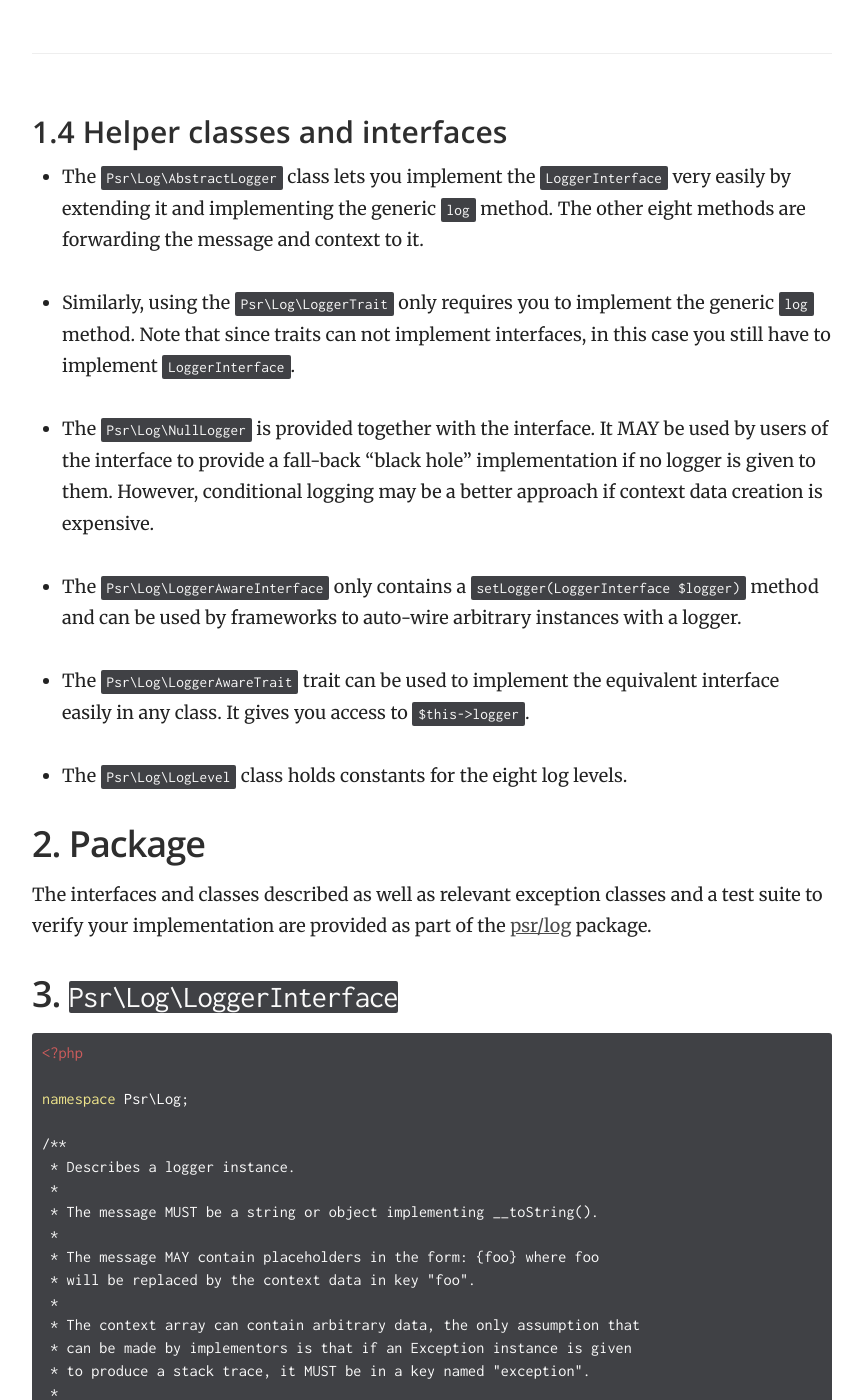
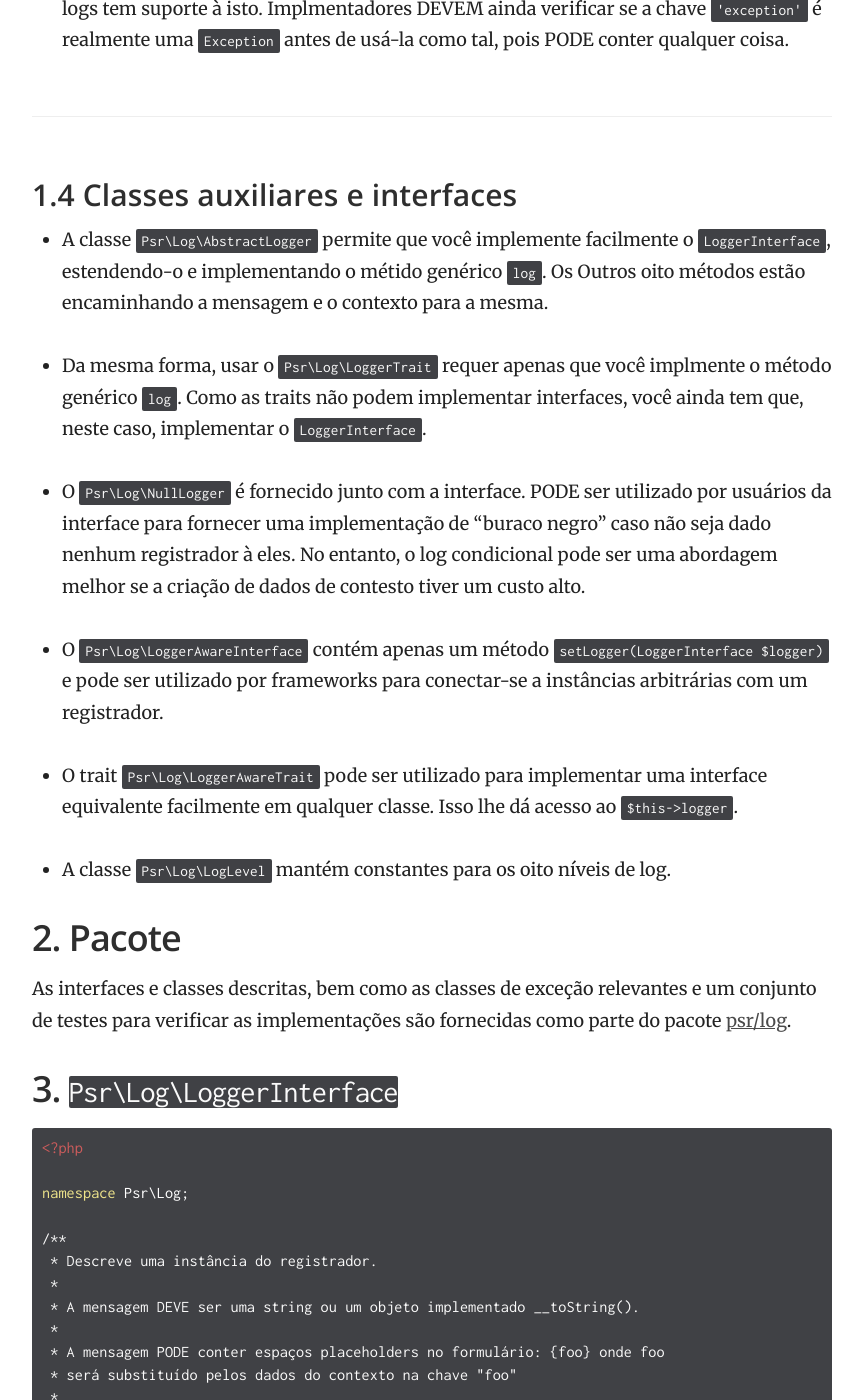
Before and after one commit to phprn/psr, a Jekyll site: the page built from _docs/psr/PSR-3-logger-interface.md, in a window 1280 px wide and 1400 px high, scrolled down 3368 px. Shown: the whole window, without its empty margins (358-1221 px from the left). Built offline with Jekyll 4.4.1, drawn with Linux system fonts in a browser that asks for light colours; some of the changed text lies outside the part shown.

Commit message:
PSR-3 translated

```diff
--- a/_docs/psr/PSR-3-logger-interface.md
+++ b/_docs/psr/PSR-3-logger-interface.md
@@ -4,146 +4,147 @@ category: PSRs
 order: 4
 ---
 
-Logger Interface
+Interface de Log
 ================
 
-This document describes a common interface for logging libraries.
+Este documento descreve uma interface comum para registrar bibliotecas.
 
-The main goal is to allow libraries to receive a `Psr\Log\LoggerInterface`
-object and write logs to it in a simple and universal way. Frameworks
-and CMSs that have custom needs MAY extend the interface for their own
-purpose, but SHOULD remain compatible with this document. This ensures
-that the third-party libraries an application uses can write to the
-centralized application logs.
+O objetivo principal é permitir que bibliotecas recebam o objeto `Psr\Log\LoggerInterface`
+e gravem logs nesta, de maneira simples e universal. Frameworks e CMSs(sigla para
+Content Manage Systems - Sistemas de Gerenciamento de Conteúdo) que têm necessidades
+personalizadas PODEM estender a interface para suas próprias finalidades, mas DEVEM permanecer
+compatíveis com este documento. Isso garante que as bibliotecas de terceiros que um aplicativo
+utiliza, possam gravar nos logs de aplicativos centralizados.
 
-The key words "MUST", "MUST NOT", "REQUIRED", "SHALL", "SHALL NOT", "SHOULD",
-"SHOULD NOT", "RECOMMENDED", "MAY", and "OPTIONAL" in this document are to be
-interpreted as described in [RFC 2119][].
+As palavras-chave "MUST", "MUST NOT", "REQUIRED", "SHALL", "SHALL NOT", "SHOULD",
+"SHOULD NOT", "RECOMMENDED", "MAY", and "OPTIONAL" nesse documento devem ser
+interpretadas como descrito na [RFC 2119][].
 
-The word `implementor` in this document is to be interpreted as someone
-implementing the `LoggerInterface` in a log-related library or framework.
-Users of loggers are referred to as `user`.
+A palavra `implementador` nesse documento deve ser interpretada como alguém
+implementando o `LoggerInterface` em uma biblioteca ou framework relacionado
+ao log. Usuários que utilizam logs são chamados de `user`.
 
 [RFC 2119]: http://tools.ietf.org/html/rfc2119
 
-## 1. Specification
+## 1. Especificação
 
-### 1.1 Basics
+### 1.1 Noções básicas
 
-- The `LoggerInterface` exposes eight methods to write logs to the eight
-  [RFC 5424][] levels (debug, info, notice, warning, error, critical, alert,
-  emergency).
+- O `LoggerInterface` expõe oito método para gravar logs nos oito níveis [RFC 5424][]
+  (depuração, informações, notificação prévia, aviso, erro, crítico, alerta, emergência).
 
-- A ninth method, `log`, accepts a log level as the first argument. Calling this
-  method with one of the log level constants MUST have the same result as
-  calling the level-specific method. Calling this method with a level not
-  defined by this specification MUST throw a `Psr\Log\InvalidArgumentException`
-  if the implementation does not know about the level. Users SHOULD NOT use a
-  custom level without knowing for sure the current implementation supports it.
+- Um nono método, `log`, aceita um nível de log como primeiro argumento. Chamar esse método
+  com uma das constantes com uma das constantes de nível de log DEVE ter o mesmo resultado
+  quando um método de nível específico é chamado. Chamando este método com um nível não
+  definido por esta especificação, DEVE retornar um `Psr\Log\InvalidArgumentException`
+  se a implementação não conhecer o nível. Os usuários NÃO DEVEM usar um nível
+  personalizado sem saber ao certo se a implementação atual o suporta.
 
 [RFC 5424]: http://tools.ietf.org/html/rfc5424
 
-### 1.2 Message
+### 1.2 Messagem
 
-- Every method accepts a string as the message, or an object with a
-  `__toString()` method. Implementors MAY have special handling for the passed
-  objects. If that is not the case, implementors MUST cast it to a string.
+- Todo Método aceita uma string como a mensagem, ou um objeto com o método
+  `__toString()`. Implementadores PODEM ter tratamento especial para os
+  objectos passados. Se esse não for o caso, implementadores DEVEM lança-lo
+  para uma string.
 
-- The message MAY contain placeholders which implementors MAY replace with
-  values from the context array.
+- A mensagem PODE conter placeholders que os implementadores PODEM substituir
+  por valores do array em contexto.
 
-  Placeholder names MUST correspond to keys in the context array.
+  Os nomes dos placeholders DEVEM corresponder as chaves do array em contexto.
 
-  Placeholder names MUST be delimited with a single opening brace `{` and
-  a single closing brace `}`. There MUST NOT be any whitespace between the
-  delimiters and the placeholder name.
+  Os nomes dos placeholders DEVEM ser delimitados por uma única chave para abertura `{` e
+  uma única chave de fechamento `}`. NÃO DEVE haver nenhum espaço em branco entre os
+  delimitadores e o nome do placeholder.
 
-  Placeholder names SHOULD be composed only of the characters `A-Z`, `a-z`,
-  `0-9`, underscore `_`, and period `.`. The use of other characters is
-  reserved for future modifications of the placeholders specification.
+  Os nomes dos placeholders DEVEM ser compostos apenas por caracteres `A-Z`, `a-z`,
+  `0-9`, underscore `_`, e ponto `.`. O uso de outros caracteres é reservado para
+  futuras modificações na especificação dos placeholders.
 
-  Implementors MAY use placeholders to implement various escaping strategies
-  and translate logs for display. Users SHOULD NOT pre-escape placeholder
-  values since they can not know in which context the data will be displayed.
+  Os implementores PODEM usar placeholders para implementar várias estratégias de escape
+  e traduzir logs para serem exibidos. usuários NÃO DEVEM pré-escapar valores de placeholder
+  pois eles não podem saber em que contexto os dados serão exibidos.
 
-  The following is an example implementation of placeholder interpolation
-  provided for reference purposes only:
+  O exemplo de implementação de interpolação de placeholder abaixo, é apenas para fins de referência:
 
   ~~~php
   <?php
 
   /**
-   * Interpolates context values into the message placeholders.
+   * Interpola os valores de contexto nos placeholders da mensagem.
    */
   function interpolate($message, array $context = array())
   {
-      // build a replacement array with braces around the context keys
+      // Constrói um array de substituição com chaves { } em torno dos contextos chave
       $replace = array();
       foreach ($context as $key => $val) {
-          // check that the value can be casted to string
+          // checa se o valor pode ser convertido em string
           if (!is_array($val) && (!is_object($val) || method_exists($val, '__toString'))) {
               $replace['{' . $key . '}'] = $val;
           }
       }
 
-      // interpolate replacement values into the message and return
+      // interpola os valores de substituição na messagem e retorna
       return strtr($message, $replace);
   }
 
-  // a message with brace-delimited placeholder names
+  // Uma mensagem com nomes de placeholders delimitados por chaves
   $message = "User {username} created";
 
-  // a context array of placeholder names => replacement values
+  // Um array de contexto com nomes de placeholders => valores de substituição
   $context = array('username' => 'bolivar');
 
-  // echoes "User bolivar created"
+  // mostra na tela "Usuário bolivar criado"
   echo interpolate($message, $context);
   ~~~
 
-### 1.3 Context
+### 1.3 Contexto
 
-- Every method accepts an array as context data. This is meant to hold any
-  extraneous information that does not fit well in a string. The array can
-  contain anything. Implementors MUST ensure they treat context data with
-  as much lenience as possible. A given value in the context MUST NOT throw
-  an exception nor raise any php error, warning or notice.
+- Todo método aceita um array como dados de contexto. Isso significa manter
+  qualquer informação irrelevante que não se encaixe bem em uma string. O
+  array pode conter qualquer coisa. Implementadores DEVEM garantir que os
+  dados sejam tratados com o máximo de tolerância possível. Um determinado
+  valor no contexto NÃO DEVE lançar exceção nem gerar erros ou avisos php.
 
-- If an `Exception` object is passed in the context data, it MUST be in the
-  `'exception'` key. Logging exceptions is a common pattern and this allows
-  implementors to extract a stack trace from the exception when the log
-  backend supports it. Implementors MUST still verify that the `'exception'`
-  key is actually an `Exception` before using it as such, as it MAY contain
-  anything.
+- Se um objeto do tipo `Exception` for passado nos dados de contexto, este
+  DEVE estar na chave `'exception'`. Exceções de registro são um padrão
+  comum e isso permite que os implementadores extraiam um rastreamento da
+  pilha de exceção quando o backend de logs tem suporte à isto. Implmentadores
+  DEVEM ainda verificar se a chave `'exception'` é realmente uma `Exception`
+  antes de usá-la como tal, pois PODE conter qualquer coisa.
 
-### 1.4 Helper classes and interfaces
+### 1.4 Classes auxiliares e interfaces
 
-- The `Psr\Log\AbstractLogger` class lets you implement the `LoggerInterface`
-  very easily by extending it and implementing the generic `log` method.
-  The other eight methods are forwarding the message and context to it.
+- A classe `Psr\Log\AbstractLogger` permite que você implemente facilmente o
+  `LoggerInterface`, estendendo-o e implementando o métido genérico `log`. Os
+  Outros oito métodos estão encaminhando a mensagem e o contexto para a mesma.
 
-- Similarly, using the `Psr\Log\LoggerTrait` only requires you to
-  implement the generic `log` method. Note that since traits can not implement
-  interfaces, in this case you still have to implement `LoggerInterface`.
+- Da mesma forma, usar o `Psr\Log\LoggerTrait` requer apenas que você implmente
+  o método genérico `log`. Como as traits não podem implementar interfaces,
+  você ainda tem que, neste caso, implementar o `LoggerInterface`.
 
-- The `Psr\Log\NullLogger` is provided together with the interface. It MAY be
-  used by users of the interface to provide a fall-back "black hole"
-  implementation if no logger is given to them. However, conditional logging
-  may be a better approach if context data creation is expensive.
+- O `Psr\Log\NullLogger` é fornecido junto com a interface. PODE ser utilizado
+  por usuários da interface para fornecer uma implementação de "buraco negro"
+  caso não seja dado nenhum registrador à eles. No entanto, o log condicional
+  pode ser uma abordagem melhor se a criação de dados de contesto tiver um
+  custo alto.
 
-- The `Psr\Log\LoggerAwareInterface` only contains a
-  `setLogger(LoggerInterface $logger)` method and can be used by frameworks to
-  auto-wire arbitrary instances with a logger.
+- O `Psr\Log\LoggerAwareInterface` contém apenas um método
+  `setLogger(LoggerInterface $logger)` e pode ser utilizado por frameworks
+  para conectar-se a instâncias arbitrárias com um registrador.
 
-- The `Psr\Log\LoggerAwareTrait` trait can be used to implement the equivalent
-  interface easily in any class. It gives you access to `$this->logger`.
+- O trait `Psr\Log\LoggerAwareTrait` pode ser utilizado para implementar
+  uma interface equivalente facilmente em qualquer classe. Isso lhe dá
+  acesso ao `$this->logger`.
 
-- The `Psr\Log\LogLevel` class holds constants for the eight log levels.
+- A classe `Psr\Log\LogLevel` mantém constantes para os oito níveis de log.
 
-## 2. Package
+## 2. Pacote
 
-The interfaces and classes described as well as relevant exception classes
-and a test suite to verify your implementation are provided as part of the
-[psr/log](https://packagist.org/packages/psr/log) package.
+As interfaces e classes descritas, bem como as classes de exceção relevantes
+e um conjunto de testes para verificar as implementações são fornecidas como
+parte do pacote [psr/log](https://packagist.org/packages/psr/log).
 
 ## 3. `Psr\Log\LoggerInterface`
 
@@ -153,24 +154,25 @@ and a test suite to verify your implementation are provided as part of the
 namespace Psr\Log;
 
 /**
- * Describes a logger instance.
+ * Descreve uma instância do registrador.
  *
- * The message MUST be a string or object implementing __toString().
+ * A mensagem DEVE ser uma string ou um objeto implementado __toString().
  *
- * The message MAY contain placeholders in the form: {foo} where foo
- * will be replaced by the context data in key "foo".
+ * A mensagem PODE conter espaços placeholders no formulário: {foo} onde foo
+ * será substituído pelos dados do contexto na chave "foo"
  *
- * The context array can contain arbitrary data, the only assumption that
- * can be made by implementors is that if an Exception instance is given
- * to produce a stack trace, it MUST be in a key named "exception".
+ * O array de contexto pode conter dados arbitrários, a única suposição que
+ * pode ser feita pelos implementadores é que, se uma instância de Exceção
+ * é dada para produzir um rastreamento da pilha, este deve estar em uma
+ * chave chamada "exceção".
  *
- * See https://github.com/php-fig/fig-standards/blob/master/accepted/PSR-3-logger-interface.md
- * for the full interface specification.
+ * Para a especificação completa da interface, acesse
+ * https://github.com/php-fig/fig-standards/blob/master/accepted/PSR-3-logger-interface.md
  */
 interface LoggerInterface
 {
     /**
-     * System is unusable.
+     * O sistema está inutilizável.
      *
      * @param string $message
      * @param array $context
@@ -179,10 +181,10 @@ interface LoggerInterface
     public function emergency($message, array $context = array());
 
     /**
-     * Action must be taken immediately.
+     * Uma ação deve ser tomada imediatamente.
      *
-     * Example: Entire website down, database unavailable, etc. This should
-     * trigger the SMS alerts and wake you up.
+     * Exemplo: Site fora do ar, banco de dados indisponível, etc.
+     * Isso deve acionar os alertas de SMS e acordá-lo.
      *
      * @param string $message
      * @param array $context
@@ -191,9 +193,9 @@ interface LoggerInterface
     public function alert($message, array $context = array());
 
     /**
-     * Critical conditions.
+     * Condições críticas.
      *
-     * Example: Application component unavailable, unexpected exception.
+     * Exemplo: Componente de aplicativo indisponível, exceção inesperada.
      *
      * @param string $message
      * @param array $context
@@ -202,8 +204,8 @@ interface LoggerInterface
     public function critical($message, array $context = array());
 
     /**
-     * Runtime errors that do not require immediate action but should typically
-     * be logged and monitored.
+     * Erros de tempo de execução que não exigem ação imediata, mas
+     * geralmente devem ser registrados e monitorados.
      *
      * @param string $message
      * @param array $context
@@ -212,10 +214,10 @@ interface LoggerInterface
     public function error($message, array $context = array());
 
     /**
-     * Exceptional occurrences that are not errors.
+     * Ocorrências excepcionais que não são erros.
      *
-     * Example: Use of deprecated APIs, poor use of an API, undesirable things
-     * that are not necessarily wrong.
+     * Exemplo: Uso de APIs descontinuadas/obsoletas, uso inadequado de uma API,
+     * coisas indesejáveis que não são necessariamente erradas.
      *
      * @param string $message
      * @param array $context
@@ -233,9 +235,9 @@ interface LoggerInterface
     public function notice($message, array $context = array());
 
     /**
-     * Interesting events.
+     * Eventos interessantes.
      *
-     * Example: User logs in, SQL logs.
+     * Exemplo: Usuário efetua login, logs do SQL.
      *
      * @param string $message
      * @param array $context
@@ -244,7 +246,7 @@ interface LoggerInterface
     public function info($message, array $context = array());
 
     /**
-     * Detailed debug information.
+     * Informação detalhada de depuração.
      *
      * @param string $message
      * @param array $context
@@ -253,7 +255,7 @@ interface LoggerInterface
     public function debug($message, array $context = array());
 
     /**
-     * Logs with an arbitrary level.
+     * Logs com nível arbitrário.
      *
      * @param mixed $level
      * @param string $message
@@ -272,12 +274,12 @@ interface LoggerInterface
 namespace Psr\Log;
 
 /**
- * Describes a logger-aware instance.
+ * Descreve uma instância de reconhecimento de log.
  */
 interface LoggerAwareInterface
 {
     /**
-     * Sets a logger instance on the object.
+     * Define uma instância de log no objeto.
      *
      * @param LoggerInterface $logger
      * @return void
@@ -294,17 +296,17 @@ interface LoggerAwareInterface
 namespace Psr\Log;
 
 /**
- * Describes log levels.
+ * Descreve os níveis de log.
  */
 class LogLevel
 {
-    const EMERGENCY = 'emergency';
-    const ALERT     = 'alert';
-    const CRITICAL  = 'critical';
-    const ERROR     = 'error';
-    const WARNING   = 'warning';
-    const NOTICE    = 'notice';
-    const INFO      = 'info';
-    const DEBUG     = 'debug';
+    const EMERGENCY = 'emergência';
+    const ALERT     = 'alerta';
+    const CRITICAL  = 'crítico';
+    const ERROR     = 'erro';
+    const WARNING   = 'aviso';
+    const NOTICE    = 'notificação prévia';
+    const INFO      = 'informações';
+    const DEBUG     = 'depuração';
 }
 ~~~
```
Also changed, not shown: other parts of _docs/psr/PSR-3-logger-interface.md (+1 -1 lines).
